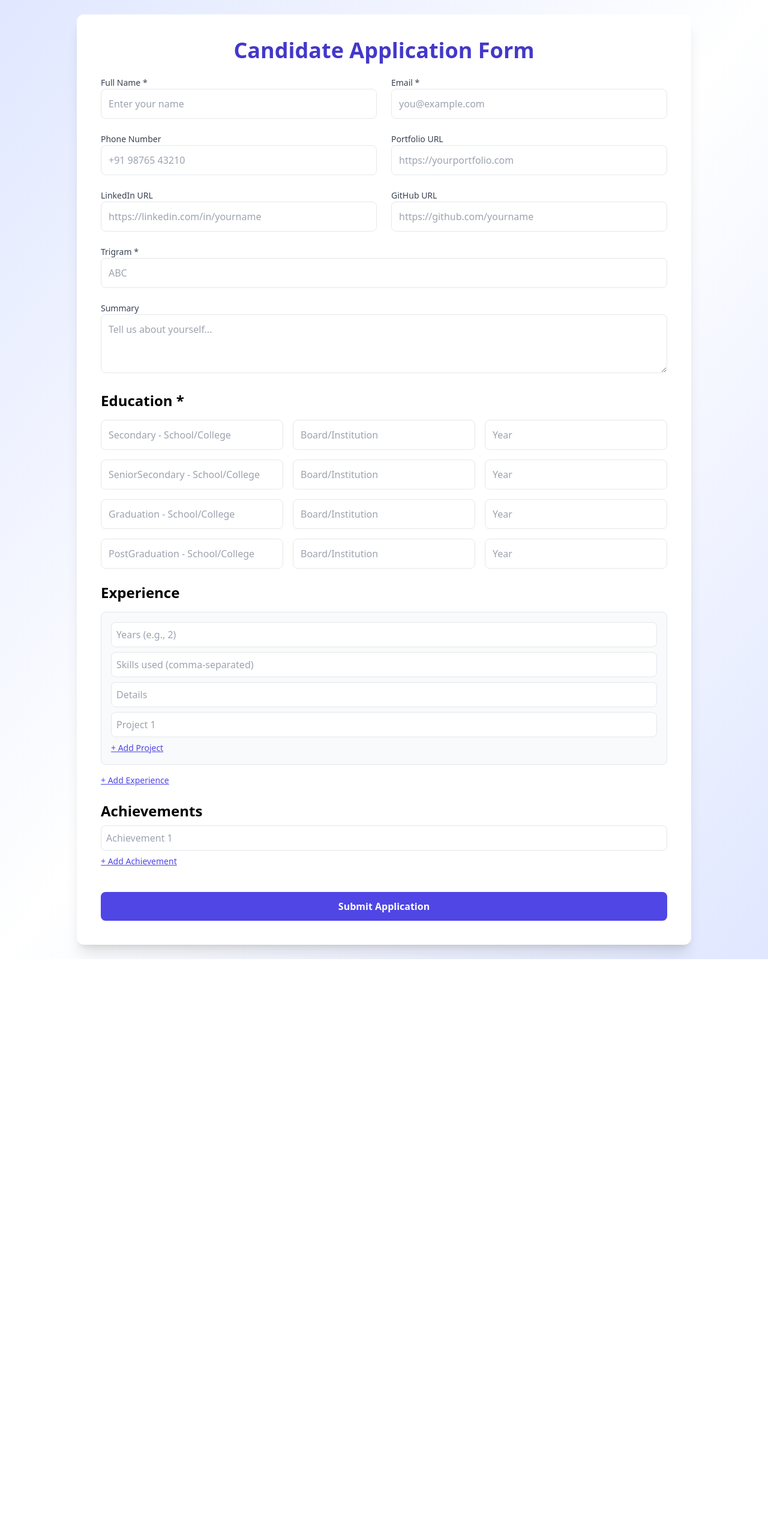
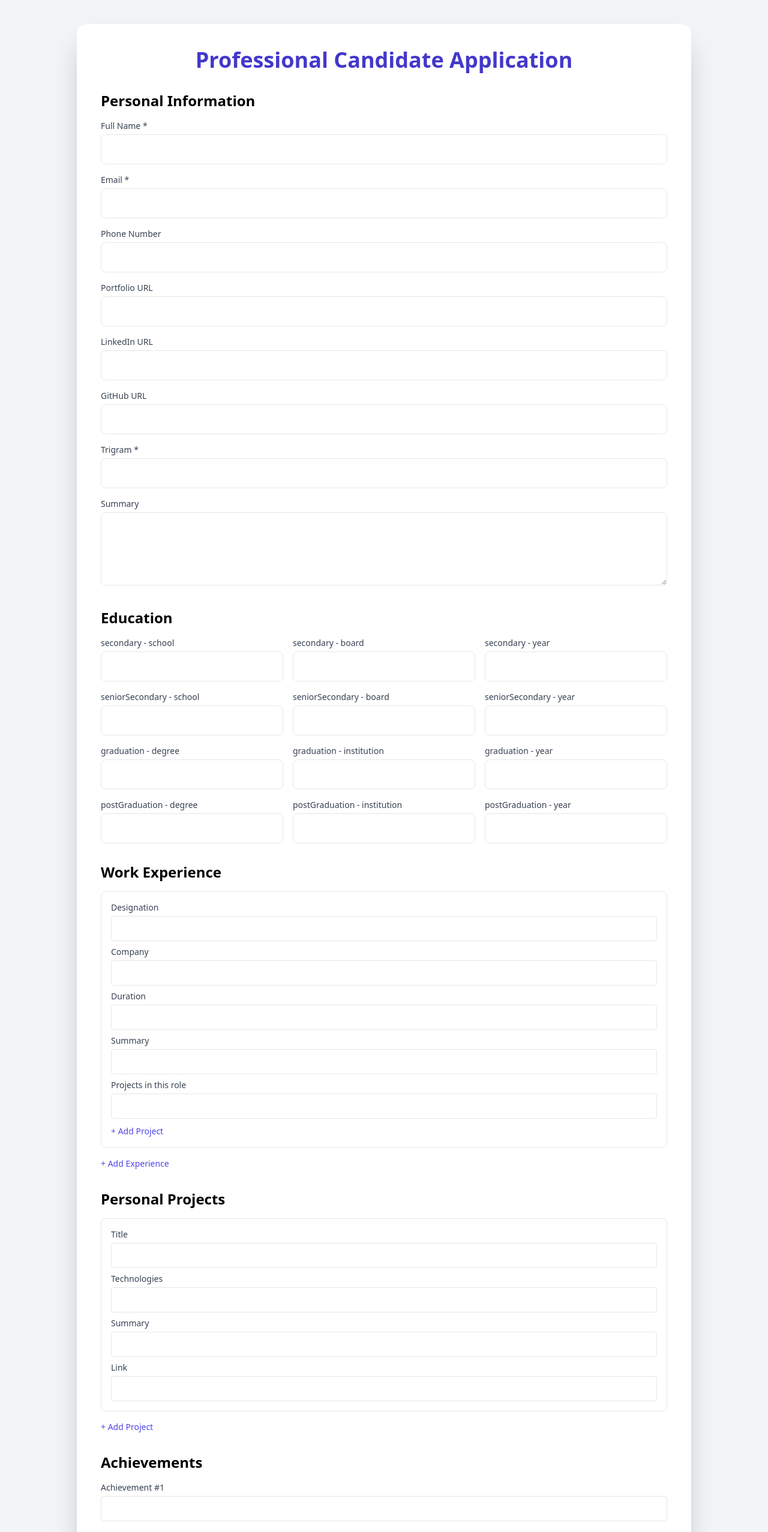
Before and after one commit to Saksham-jain417/candidate-form, a React (Create React App) app in the folder client/: page / in a window 1280 px wide. Shown: the top 2554 px of the page at 60% size. Before the commit the page ends 1599 px from the top, so only its background shows below. Built offline with nearby package versions, Linux system fonts and the light colour scheme.

Commit message:
Updated App.js with enhanced UI and form logic

```diff
--- a/client/src/App.js
+++ b/client/src/App.js
@@ -1,5 +1,6 @@
+// Redesigned App.js for professional candidate form with all previous enhancements
 import React, { useState } from "react";
-import axios from 'axios';
+import axios from "axios";
 
 function App() {
   const [formData, setFormData] = useState({
@@ -13,201 +14,289 @@ function App() {
       secondary: { school: "", board: "", year: "" },
       seniorSecondary: { school: "", board: "", year: "" },
       graduation: { degree: "", institution: "", year: "" },
-      postGraduation: { degree: "", institution: "", year: "" }
+      postGraduation: { degree: "", institution: "", year: "" },
     },
-    experiences: [{ years: "", skills: "", details: "", projects: [""] }],
+    experiences: [
+      {
+        designation: "",
+        duration: "",
+        company: "",
+        summary: "",
+        projects: [""],
+      },
+    ],
+    projects: [
+      {
+        title: "",
+        technologies: "",
+        summary: "",
+        link: "",
+      },
+    ],
     achievements: [""],
     linkedin: "",
-    github: ""
+    github: "",
   });
 
   const handleChange = (e) => {
     const { id, value } = e.target;
-
     if (id === "trigram") {
-      const savedData = localStorage.getItem(value.trim());
-      if (savedData) {
-        setFormData(JSON.parse(savedData));
+      const saved = localStorage.getItem(value.trim());
+      if (saved) {
+        setFormData(JSON.parse(saved));
       } else {
-        setFormData((prev) => ({
-          ...prev,
-          [id]: value,
-        }));
+        setFormData((prev) => ({ ...prev, [id]: value }));
       }
     } else {
-      setFormData((prev) => ({
-        ...prev,
-        [id]: value,
-      }));
+      setFormData((prev) => ({ ...prev, [id]: value }));
     }
   };
 
-  const handleEducationChange = (level, field, value) => {
-    setFormData((prev) => ({
-      ...prev,
-      education: {
-        ...prev.education,
-        [level]: {
-          ...prev.education[level],
-          [field]: value
-        }
-      }
-    }));
+  const updateArrayField = (section, index, field, value) => {
+    const updated = [...formData[section]];
+    updated[index][field] = value;
+    setFormData((prev) => ({ ...prev, [section]: updated }));
   };
 
-  const handleExperienceChange = (index, field, value) => {
-    const updated = [...formData.experiences];
-    updated[index][field] = value;
-    setFormData((prev) => ({ ...prev, experiences: updated }));
+  const updateSimpleArray = (section, index, value) => {
+    const updated = [...formData[section]];
+    updated[index] = value;
+    setFormData((prev) => ({ ...prev, [section]: updated }));
   };
 
-  const handleProjectChange = (expIndex, projIndex, value) => {
-    const updated = [...formData.experiences];
-    updated[expIndex].projects[projIndex] = value;
-    setFormData((prev) => ({ ...prev, experiences: updated }));
-  };
-
-  const addExperience = () => {
-    setFormData((prev) => ({
-      ...prev,
-      experiences: [...prev.experiences, { years: "", skills: "", details: "", projects: [""] }]
-    }));
-  };
-
-  const addProject = (expIndex) => {
-    const updated = [...formData.experiences];
-    updated[expIndex].projects.push("");
-    setFormData((prev) => ({ ...prev, experiences: updated }));
-  };
-
-  const addAchievement = () => {
-    setFormData((prev) => ({
-      ...prev,
-      achievements: [...prev.achievements, ""]
-    }));
-  };
-
-  const handleAchievementChange = (index, value) => {
-    const updated = [...formData.achievements];
-    updated[index] = value;
-    setFormData((prev) => ({ ...prev, achievements: updated }));
+  const addItem = (section, template) => {
+    setFormData((prev) => ({ ...prev, [section]: [...prev[section], template] }));
   };
 
   const handleSubmit = async (e) => {
     e.preventDefault();
-
     const emailRegex = /^[^\s@]+@[^\s@]+\.[^\s@]+$/;
     if (!formData.fullName || !formData.trigram || !formData.email) {
       alert("Full Name, Trigram, and Email are mandatory.");
       return;
     }
-
     if (!emailRegex.test(formData.email)) {
-      alert("Please enter a valid email address.");
+      alert("Please enter a valid email.");
       return;
     }
-
     try {
-      await axios.post('http://localhost:5000/api/form', formData);
+      await axios.post("http://localhost:5000/api/form", formData);
       if (formData.trigram.trim()) {
         localStorage.setItem(formData.trigram.trim(), JSON.stringify(formData));
       }
-      alert("Form submitted successfully!");
+      alert("Form submitted!");
       window.location.reload();
-    } catch (error) {
-      console.error("Submission failed:", error);
-      alert("Error submitting form.");
+    } catch (err) {
+      console.error(err);
+      alert("Submission failed.");
     }
   };
 
   return (
-    <div className="min-h-screen bg-gradient-to-br from-indigo-100 via-white to-indigo-100 flex items-center justify-center p-6">
-      <form onSubmit={handleSubmit} className="bg-white shadow-xl rounded-xl p-10 max-w-5xl w-full space-y-6 overflow-y-auto">
-        <h1 className="text-4xl font-extrabold mb-4 text-center text-indigo-700">Candidate Application Form</h1>
+    <div className="min-h-screen bg-gray-100 py-10 px-6">
+      <form
+        onSubmit={handleSubmit}
+        className="max-w-5xl mx-auto bg-white rounded-2xl shadow-2xl p-10 space-y-8"
+      >
+        <h1 className="text-4xl font-bold text-center text-indigo-700">
+          Professional Candidate Application
+        </h1>
 
         {/* Personal Info */}
-        <div className="grid grid-cols-1 md:grid-cols-2 gap-6">
+        <section className="space-y-4">
+          <h2 className="text-2xl font-semibold">Personal Information</h2>
           {[
-            { id: "fullName", label: "Full Name *", placeholder: "Enter your name" },
-            { id: "email", label: "Email *", placeholder: "you@example.com", type: "email" },
-            { id: "phone", label: "Phone Number", placeholder: "+91 98765 43210" },
-            { id: "portfolio", label: "Portfolio URL", placeholder: "https://yourportfolio.com" },
-            { id: "linkedin", label: "LinkedIn URL", placeholder: "https://linkedin.com/in/yourname" },
-            { id: "github", label: "GitHub URL", placeholder: "https://github.com/yourname" },
-          ].map(({ id, label, placeholder, type = "text" }) => (
+            { id: "fullName", label: "Full Name *" },
+            { id: "email", label: "Email *", type: "email" },
+            { id: "phone", label: "Phone Number" },
+            { id: "portfolio", label: "Portfolio URL" },
+            { id: "linkedin", label: "LinkedIn URL" },
+            { id: "github", label: "GitHub URL" },
+            { id: "trigram", label: "Trigram *" },
+          ].map(({ id, label, type = "text" }) => (
             <div key={id}>
-              <label className="block font-medium text-sm text-gray-700">{label}</label>
+              <label className="block text-sm font-medium text-gray-700 mb-1">{label}</label>
               <input
                 id={id}
                 type={type}
                 value={formData[id]}
                 onChange={handleChange}
-                className="p-3 border rounded-lg w-full"
-                placeholder={placeholder}
+                className="w-full border p-3 rounded-lg"
               />
             </div>
           ))}
-          <div className="md:col-span-2">
-            <label className="block font-medium text-sm text-gray-700">Trigram *</label>
-            <input
-              id="trigram"
-              value={formData.trigram}
+          <div>
+            <label className="block text-sm font-medium text-gray-700 mb-1">Summary</label>
+            <textarea
+              id="summary"
+              rows="4"
+              value={formData.summary}
               onChange={handleChange}
-              className="p-3 border rounded-lg w-full"
-              placeholder="ABC"
-            />
+              className="w-full border p-3 rounded-lg"
+            ></textarea>
           </div>
-        </div>
-
-        {/* Summary */}
-        <div>
-          <label className="block font-medium text-sm text-gray-700">Summary</label>
-          <textarea id="summary" rows="3" value={formData.summary} onChange={handleChange} className="w-full border rounded-lg p-3" placeholder="Tell us about yourself..." />
-        </div>
+        </section>
 
         {/* Education */}
-        <div className="space-y-4">
-          <h2 className="text-2xl font-semibold">Education *</h2>
-          {Object.entries(formData.education).map(([level, info]) => (
+        <section className="space-y-4">
+          <h2 className="text-2xl font-semibold">Education</h2>
+          {Object.entries(formData.education).map(([level, fields]) => (
             <div key={level} className="grid grid-cols-1 md:grid-cols-3 gap-4">
-              <input placeholder={`${level[0].toUpperCase() + level.slice(1)} - School/College`} value={info.school || info.degree || ""} onChange={(e) => handleEducationChange(level, info.school !== undefined ? 'school' : 'degree', e.target.value)} className="p-3 border rounded-lg" />
-              <input placeholder="Board/Institution" value={info.board || info.institution || ""} onChange={(e) => handleEducationChange(level, info.board !== undefined ? 'board' : 'institution', e.target.value)} className="p-3 border rounded-lg" />
-              <input placeholder="Year" value={info.year || ""} onChange={(e) => handleEducationChange(level, 'year', e.target.value)} className="p-3 border rounded-lg" />
+              {Object.entries(fields).map(([field, value]) => (
+                <div key={field}>
+                  <label className="block text-sm font-medium text-gray-700 mb-1">{`${level} - ${field}`}</label>
+                  <input
+                    type="text"
+                    value={value}
+                    onChange={(e) => {
+                      setFormData((prev) => ({
+                        ...prev,
+                        education: {
+                          ...prev.education,
+                          [level]: {
+                            ...prev.education[level],
+                            [field]: e.target.value,
+                          },
+                        },
+                      }));
+                    }}
+                    className="w-full border p-3 rounded-lg"
+                  />
+                </div>
+              ))}
             </div>
           ))}
-        </div>
+        </section>
 
-        {/* Experiences */}
-        <div className="space-y-4">
-          <h2 className="text-2xl font-semibold">Experience</h2>
-          {formData.experiences.map((exp, i) => (
-            <div key={i} className="space-y-2 border p-4 rounded-lg bg-gray-50">
-              <input placeholder="Years (e.g., 2)" value={exp.years} onChange={(e) => handleExperienceChange(i, 'years', e.target.value)} className="p-2 border rounded-lg w-full" />
-              <input placeholder="Skills used (comma-separated)" value={exp.skills} onChange={(e) => handleExperienceChange(i, 'skills', e.target.value)} className="p-2 border rounded-lg w-full" />
-              <input placeholder="Details" value={exp.details} onChange={(e) => handleExperienceChange(i, 'details', e.target.value)} className="p-2 border rounded-lg w-full" />
-              {exp.projects.map((proj, j) => (
-                <input key={j} placeholder={`Project ${j + 1}`} value={proj} onChange={(e) => handleProjectChange(i, j, e.target.value)} className="p-2 border rounded-lg w-full my-1" />
+        {/* Experience */}
+        <section className="space-y-4">
+          <h2 className="text-2xl font-semibold">Work Experience</h2>
+          {formData.experiences.map((exp, index) => (
+            <div key={index} className="space-y-2 border rounded-lg p-4">
+              {["designation", "company", "duration", "summary"].map((field) => (
+                <div key={field}>
+                  <label className="block text-sm font-medium text-gray-700 mb-1">
+                    {field.charAt(0).toUpperCase() + field.slice(1)}
+                  </label>
+                  <input
+                    type="text"
+                    value={exp[field]}
+                    onChange={(e) => updateArrayField("experiences", index, field, e.target.value)}
+                    className="w-full border p-2 rounded"
+                  />
+                </div>
               ))}
-              <button type="button" onClick={() => addProject(i)} className="text-sm text-indigo-600 underline">+ Add Project</button>
+              <div>
+                <label className="block text-sm font-medium text-gray-700 mb-1">Projects in this role</label>
+                {exp.projects.map((proj, projIndex) => (
+                  <input
+                    key={projIndex}
+                    type="text"
+                    value={proj}
+                    onChange={(e) => {
+                      const updated = [...formData.experiences];
+                      updated[index].projects[projIndex] = e.target.value;
+                      setFormData({ ...formData, experiences: updated });
+                    }}
+                    className="w-full border p-2 rounded mb-2"
+                  />
+                ))}
+                <button
+                  type="button"
+                  className="text-sm text-indigo-600 hover:underline"
+                  onClick={() => {
+                    const updated = [...formData.experiences];
+                    updated[index].projects.push("");
+                    setFormData({ ...formData, experiences: updated });
+                  }}
+                >
+                  + Add Project
+                </button>
+              </div>
             </div>
           ))}
-          <button type="button" onClick={addExperience} className="text-sm text-indigo-600 underline">+ Add Experience</button>
-        </div>
+          <button
+            type="button"
+            className="text-sm text-indigo-600 hover:underline"
+            onClick={() =>
+              addItem("experiences", {
+                designation: "",
+                duration: "",
+                company: "",
+                summary: "",
+                projects: [""],
+              })
+            }
+          >
+            + Add Experience
+          </button>
+        </section>
+
+        {/* Projects */}
+        <section className="space-y-4">
+          <h2 className="text-2xl font-semibold">Personal Projects</h2>
+          {formData.projects.map((proj, index) => (
+            <div key={index} className="space-y-2 border rounded-lg p-4">
+              {["title", "technologies", "summary", "link"].map((field) => (
+                <div key={field}>
+                  <label className="block text-sm font-medium text-gray-700 mb-1">
+                    {field.charAt(0).toUpperCase() + field.slice(1)}
+                  </label>
+                  <input
+                    type="text"
+                    value={proj[field]}
+                    onChange={(e) => updateArrayField("projects", index, field, e.target.value)}
+                    className="w-full border p-2 rounded"
+                  />
+                </div>
+              ))}
+            </div>
+          ))}
+          <button
+            type="button"
+            className="text-sm text-indigo-600 hover:underline"
+            onClick={() =>
+              addItem("projects", {
+                title: "",
+                technologies: "",
+                summary: "",
+                link: "",
+              })
+            }
+          >
+            + Add Project
+          </button>
+        </section>
 
         {/* Achievements */}
-        <div className="space-y-2">
+        <section className="space-y-4">
           <h2 className="text-2xl font-semibold">Achievements</h2>
-          {formData.achievements.map((a, i) => (
-            <input key={i} placeholder={`Achievement ${i + 1}`} value={a} onChange={(e) => handleAchievementChange(i, e.target.value)} className="p-2 border rounded-lg w-full" />
+          {formData.achievements.map((ach, index) => (
+            <div key={index}>
+              <label className="block text-sm font-medium text-gray-700 mb-1">Achievement #{index + 1}</label>
+              <input
+                type="text"
+                value={ach}
+                onChange={(e) => updateSimpleArray("achievements", index, e.target.value)}
+                className="w-full border p-2 rounded"
+              />
+            </div>
           ))}
-          <button type="button" onClick={addAchievement} className="text-sm text-indigo-600 underline">+ Add Achievement</button>
-        </div>
+          <button
+            type="button"
+            className="text-sm text-indigo-600 hover:underline"
+            onClick={() => addItem("achievements", "")}
+          >
+            + Add Achievement
+          </button>
+        </section>
 
-        <div className="pt-4">
-          <button type="submit" className="w-full bg-indigo-600 text-white font-bold py-3 rounded-lg hover:bg-indigo-700 transition">
-            Submit Application
-          </button>
-        </div>
+        <button
+          type="submit"
+          className="w-full bg-indigo-600 text-white py-3 rounded-lg font-bold hover:bg-indigo-700"
+        >
+          Submit Application
+        </button>
       </form>
     </div>
   );
```
